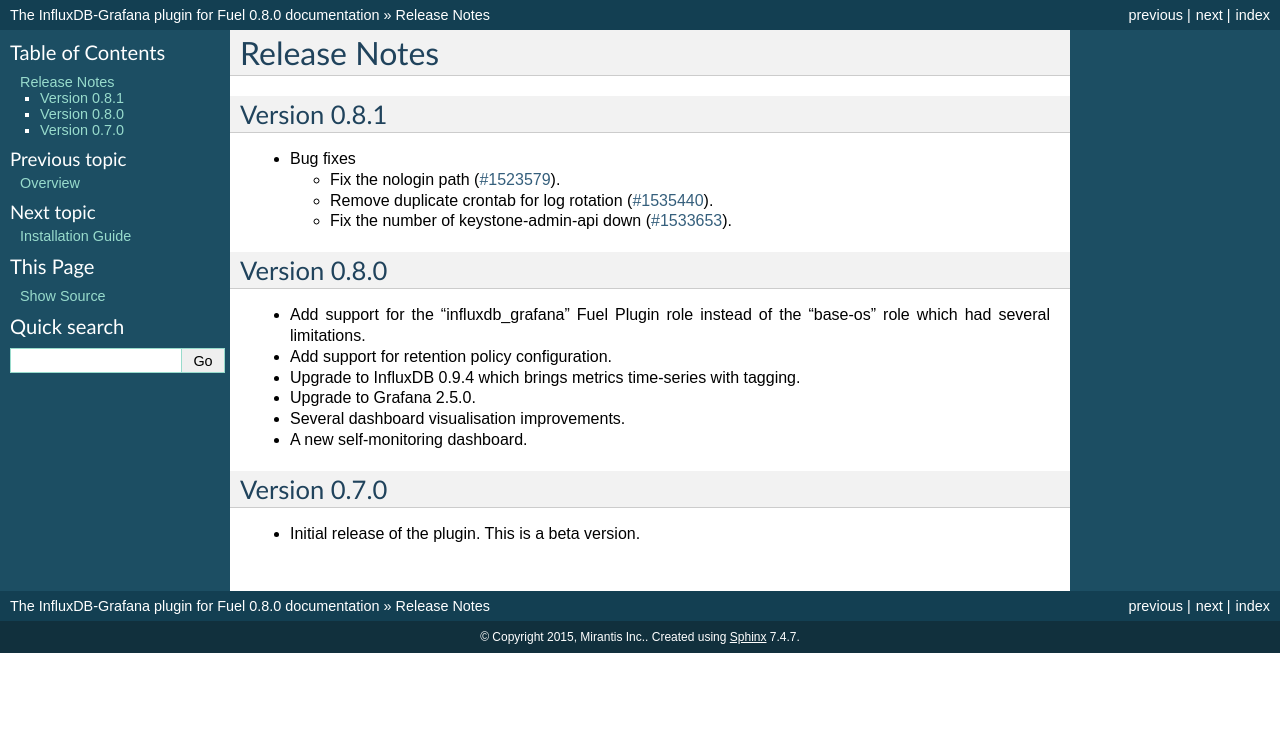
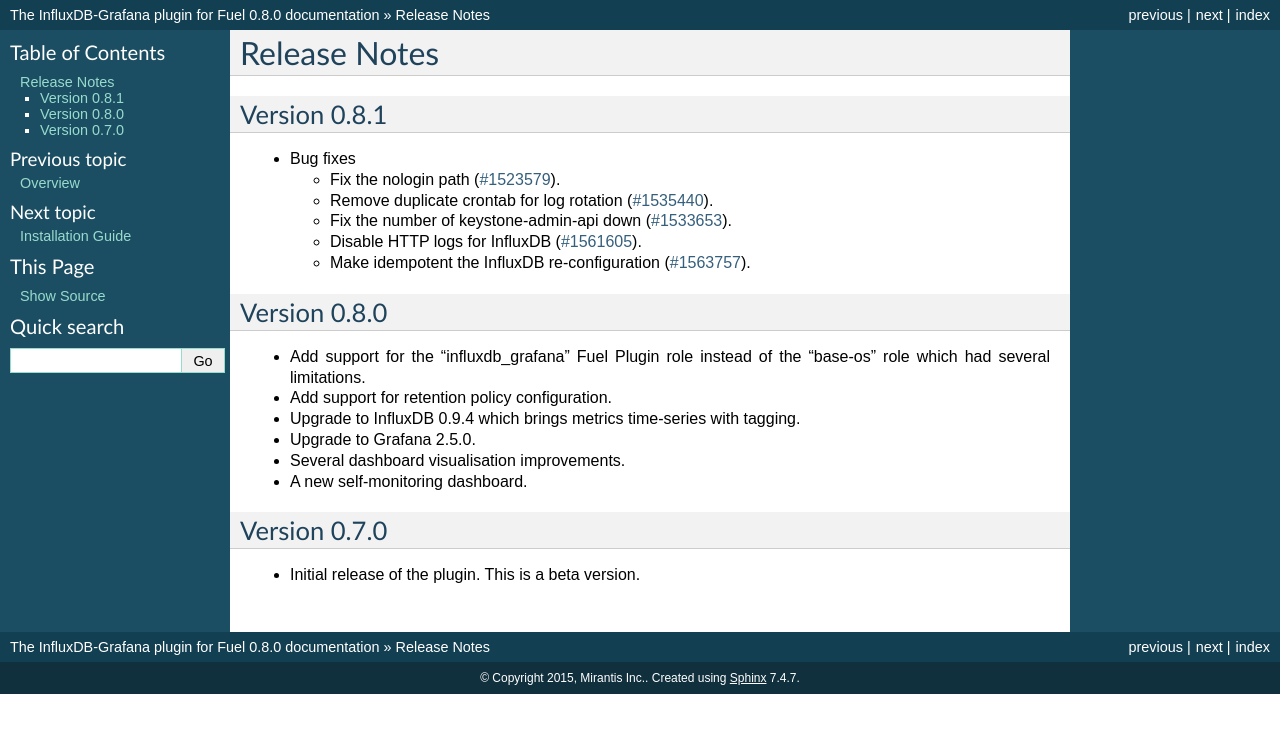
Before and after one commit to openstack-archive/fuel-plugin-influxdb-grafana, a Sphinx documentation site: the page built from doc/source/releases.rst, in a window 1280 px wide. Shown: the top 733 px of the page. Built offline with Sphinx 7.4.7, drawn with Linux system fonts in a browser that asks for light colours.

Commit message:
Update the release note for 0.8.1
Change-Id: I6032ee2d9a8b2cab1a7bce1b9b3160ba9fc85843

```diff
--- a/doc/source/releases.rst
+++ b/doc/source/releases.rst
@@ -14,6 +14,10 @@
     <https://bugs.launchpad.net/lma-toolchain/+bug/1535440>`_).
   * Fix the number of keystone-admin-api down (`#1533653
     <https://bugs.launchpad.net/lma-toolchain/+bug/1533653>`_).
+  * Disable HTTP logs for InfluxDB (`#1561605
+    <https://bugs.launchpad.net/fuel-plugins/+bug/1561605>`_).
+  * Make idempotent the InfluxDB re-configuration (`#1563757
+    <https://bugs.launchpad.net/lma-toolchain/+bug/1563757>`_).
 
 Version 0.8.0
 -------------
```
